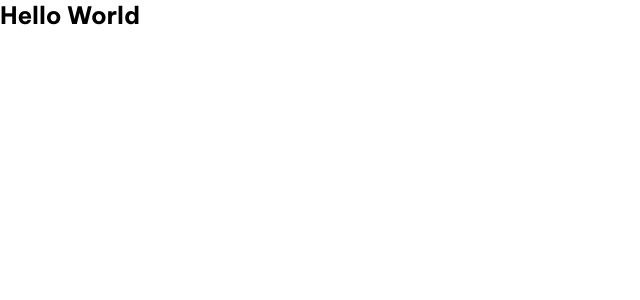
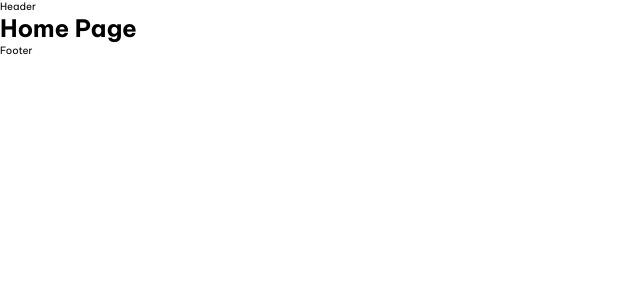
Before and after one commit to minhman2501/greendeco-fe, a Next.js app: page / in a window 1280 px wide. Shown: the top 300 px of the page, without its empty margins (0-640 px from the left). Built offline with nearby package versions, Linux system fonts and the light colour scheme.

Commit message:
feat: customer page layout

```diff
--- /dev/null
+++ b/app/(routes)/(main)/(customer)/layout.tsx
@@ -0,0 +1,11 @@
+import React from 'react'
+
+export default function CustomerLayout({ children }: { children: React.ReactNode }) {
+	return (
+		<>
+			<header>Header</header>
+			<main>{children}</main>
+			<footer>Footer</footer>
+		</>
+	)
+}
--- /dev/null
+++ b/app/(routes)/(main)/(customer)/page.tsx
@@ -0,0 +1,3 @@
+export default function CustomerHomePage() {
+	return <h1>Home Page</h1>
+}
--- /dev/null
+++ b/app/(routes)/(main)/(customer)/shop/page.tsx
@@ -0,0 +1,3 @@
+export default function ShopPage() {
+	return <h1>Shop Page</h1>
+}
--- /dev/null
+++ b/app/(routes)/(main)/(customer)/user/order/page.tsx
@@ -0,0 +1,3 @@
+export default function OrderHistoryPage() {
+	return <h1>Order History Page</h1>
+}
--- /dev/null
+++ b/app/(routes)/(main)/(customer)/user/setting/address/page.tsx
@@ -0,0 +1,3 @@
+export default function CustomerAddressSetting() {
+	return <h1>Address Setting Page</h1>
+}
--- /dev/null
+++ b/app/(routes)/(main)/(customer)/user/setting/changepassword/page.tsx
@@ -0,0 +1,3 @@
+export default function CustomerChangePasswordPage() {
+	return <h1>Change Password Page</h1>
+}
--- /dev/null
+++ b/app/(routes)/(main)/(customer)/user/setting/profile/page.tsx
@@ -0,0 +1,3 @@
+export default function CustomerProfileSettingPage() {
+	return <h1>Profile Setting Page</h1>
+}
--- a/app/(routes)/page.tsx
+++ /dev/null
@@ -1,3 +0,0 @@
-export default function Home() {
-	return <h1>Hello World</h1>
-}
```
